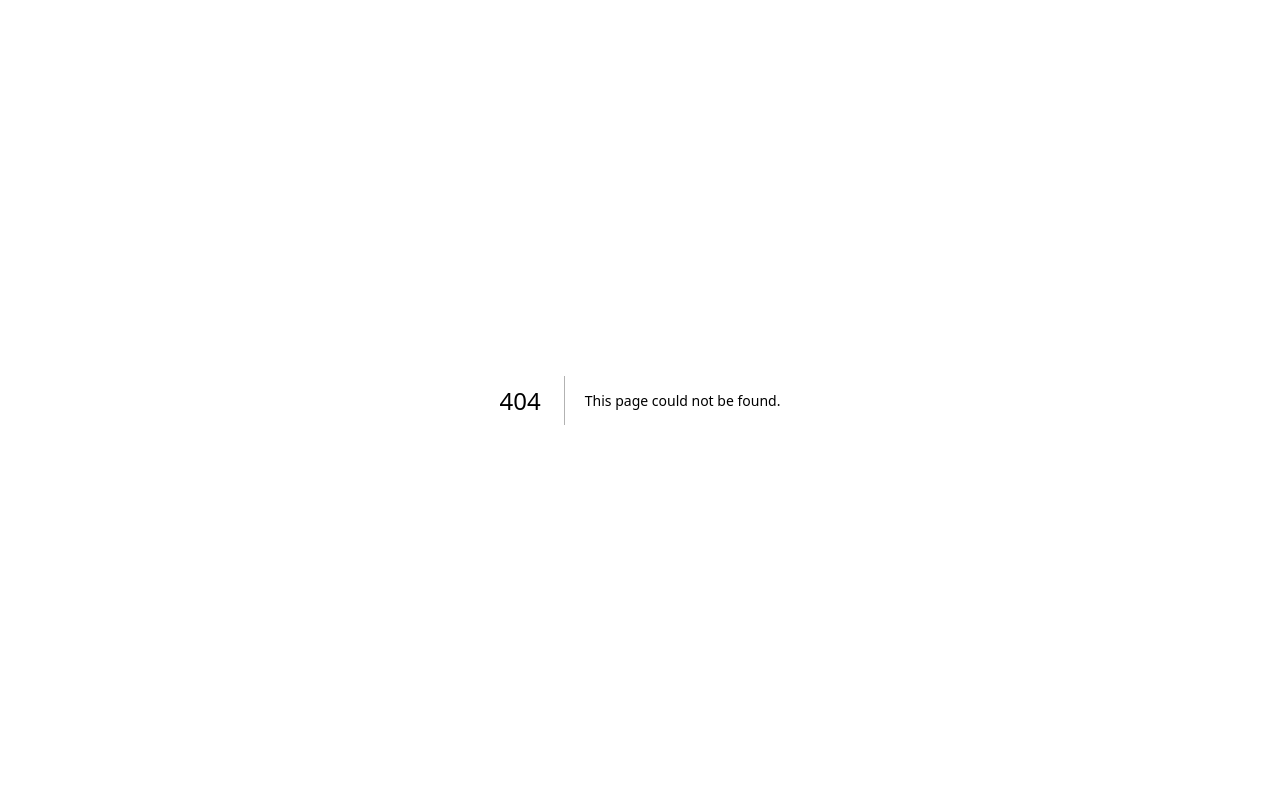
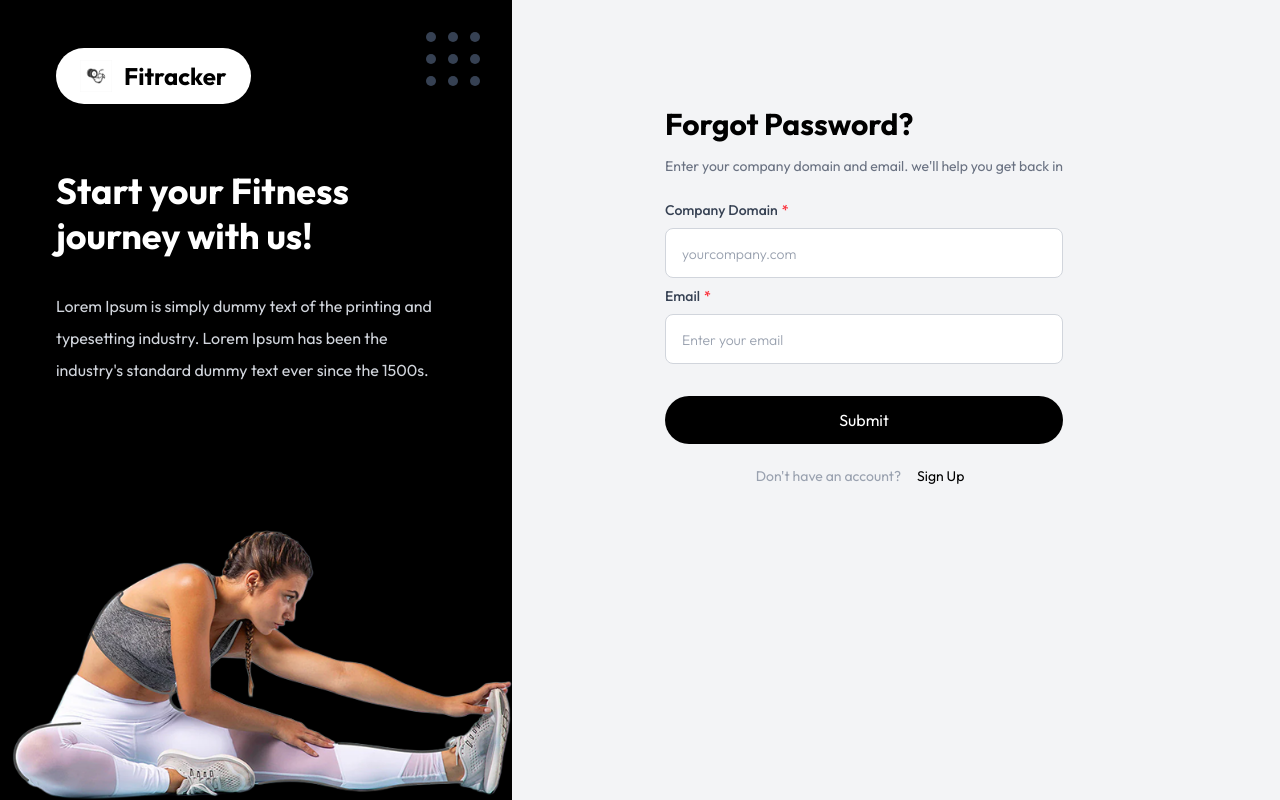
Before and after one commit to Poorvi1824/bookify, a Next.js app in the folder book/bookify/: page /forgotPassword in a window 1280 px wide. Before the commit this address had no page. Built offline with nearby package versions, Linux system fonts and the light colour scheme.

Commit message:
forgot email & start settings

```diff
--- /dev/null
+++ b/book/bookify/src/app/(auth)/forgotPassword/page.js
@@ -0,0 +1,138 @@
+"use client";
+
+import { useState } from "react";
+
+import Input from "@/app/component/uicomponents/input"
+import Button from "@/app/component/uicomponents/button";
+import { forgotPassword } from "@/app/services/authServices";
+import { useRouter } from "next/navigation";
+import { toast } from "react-toastify";
+
+
+const ForgotPassword=()=>{
+    const [loading, setLoading] = useState(false);
+    const [domainname, setDomainName] = useState("");
+    const[email,setEmail]=useState("")
+
+const router=useRouter()
+
+ const handleSubmit = async (e) => {
+  e.preventDefault();
+
+  if (!domainname.trim()) {
+    toast.error("Company domain is required.");
+    return;
+  }
+
+  if (!email.trim()) {
+    toast.error("Email is required.");
+    return;
+  }
+
+  setLoading(true);
+
+  const response = await forgotPassword(email, domainname);
+
+  setLoading(false);
+
+  if (response.success) {
+    toast.success(response.message);
+
+    setEmail("");
+    setDomainName("");
+    router.back()
+  } else {
+    toast.error(response.message);
+  }
+};
+
+
+
+
+
+
+
+
+    return(<>
+
+     <div className="h-screen w-full bg-gray-100  items-center flex flex-col ">
+        <div className="h-screen w-full bg-gray-100  items-center flex flex-col ">
+
+          <div className="h-screen w-[500]  flex flex-col mt-22 ">
+
+            {/* heading */}
+            <div className="flex mt-3 flex-col">
+              <h1 className="text-black text-3xl  font-bold leading-12">Forgot Password?</h1>
+              <span className="text-gray-500 mt-2 text-sm">Enter your company domain and email. we'll help you get back in</span>
+            </div>
+
+            {/* loginform */}
+
+            <div className="flex flex-col mt-6">
+              <form
+                onSubmit={handleSubmit}
+
+              >
+
+                <Input
+                label="Company Domain"
+                  type="text"
+                  name="comapany Domain"
+                  placeholder="yourcompany.com"
+                  value={domainname}
+                  onChange={(e) => setDomainName(e.target.value)}
+                  required
+
+                  className="w-full mb-2 px-4 py-3  bg-white  text-black rounded focus:outline-none focus:ring-2 focus:ring-blue-500 placeholder:text-sm placeholder:text-gray-400"
+                />
+
+                 <Input
+                label="Email"
+                  type="email"
+                  name="email"
+                  placeholder="Enter your email"
+                  value={email}
+                  onChange={(e) => setEmail(e.target.value)}
+                  required
+
+                  className="w-full mb-2 px-4 py-3  bg-white  text-black rounded focus:outline-none focus:ring-2 focus:ring-blue-500 placeholder:text-sm placeholder:text-gray-400"
+                />
+
+
+  {/* signinbutton */}
+
+                <button
+                  type="submit"
+                  disabled={loading}
+                  className="w-full bg-black mt-6  text-white py-3 rounded-3xl   disabled:bg-gray-950"
+                >
+                  {loading ? "Logging in..." : "Submit"}
+                </button>
+                </form>
+  </div>
+
+  <div className="text-center mt-4">
+                <span className="text-sm text-gray-400">
+                  Don't have an account?
+                </span>
+
+                <Button
+                  type="button"
+                  onClick={() => router.push("/signup")}
+                  className="ml-2 text-black hover:underline"
+                >
+                  Sign Up
+                </Button>
+              </div>
+
+
+
+
+  </div>  </div> </div>
+
+
+
+
+    </>)
+}
+export default ForgotPassword
--- a/book/bookify/src/app/(auth)/layout.js
+++ b/book/bookify/src/app/(auth)/layout.js
@@ -54,8 +54,8 @@ export default function AuthLayout({ children }) {
           className="
             absolute
             bottom-0
-            right-[-120px]
-            w-[700px]
+            right-[0]
+            w-[500px]
             object-contain
             pointer-events-none
           "
--- a/book/bookify/src/app/(auth)/login/page.js
+++ b/book/bookify/src/app/(auth)/login/page.js
@@ -6,6 +6,7 @@ import { auth, db } from "../../../firebase/firebase";
 
 import { useRouter } from "next/navigation";
 import { toast } from "react-toastify";
+import Button from "@/app/component/uicomponents/button";
 
 export default function LoginPage() {
   const [email, setEmail] = useState("");
@@ -131,9 +132,13 @@ export default function LoginPage() {
                 )}
 
 
-                <div className="flex flex-col justify-end mt-4">
-                  <span className="text-black font-semibold text-text15 text-end hover:underline tracking-wide">forgot password</span>
-                  <span className="text-black font-semibold text-text15 text-end hover:underline tracking-wide">forgot company name?</span>
+                <div className="flex flex-col justify-end  justify=-end mt-4">
+
+                  < Button
+                    onClick={() => router.push("/forgotPassword")}
+                  className="text-black font-semibold text-text15 text-end hover:underline tracking-wide">forgot password</Button>
+                  <Button
+                    onClick={() => router.push("/signup")} className="text-black font-semibold text-text15 text-end hover:underline tracking-wide">forgot company name?</Button>
 
 
                 </div>
@@ -158,13 +163,13 @@ export default function LoginPage() {
                   Don't have an account?
                 </span>
 
-                <button
+                <Button
                   type="button"
                   onClick={() => router.push("/signup")}
                   className="ml-2 text-black hover:underline"
                 >
                   Sign Up
-                </button>
+                </Button>
               </div>
             </div>
 
--- /dev/null
+++ b/book/bookify/src/app/component/settings/settingsMenu.js
@@ -0,0 +1,29 @@
+import {
+  User,
+  Building2,
+  Settings,
+  Globe,
+} from "lucide-react";
+
+export const settingsMenu = [
+  {
+    title: "User Profile",
+    href: "/dashboard/settings/UserProfile",
+    icon: User,
+  },
+  {
+    title: "Gym Details",
+    href: "/dashboard/settings/gym-details",
+    icon: Building2,
+  },
+  {
+    title: "Configuration",
+    href: "/dashboard/settings/configuration",
+    icon: Settings,
+  },
+  {
+    title: "Web Config",
+    href: "/dashboard/settings/web-config",
+    icon: Globe,
+  },
+];
--- /dev/null
+++ b/book/bookify/src/app/component/settings/settingsSidebar.js
@@ -0,0 +1,48 @@
+"use client";
+
+import Link from "next/link";
+import { usePathname } from "next/navigation";
+import { settingsMenu } from "./settingsMenu";
+
+const SettingsSidebar = () => {
+  const pathname = usePathname();
+
+  return (
+    <aside className="w-72 bg-white border-r border-gray-200 flex-shrink-0">
+      <div className="p-6">
+        <h2 className="text-xs font-semibold tracking-widest text-gray-500 uppercase">
+          Settings
+        </h2>
+
+        <div className="mt-6 space-y-2">
+          {settingsMenu.map((item) => {
+            const Icon = item.icon;
+
+            const active = pathname === item.href;
+
+            return (
+              <Link
+                key={item.title}
+                href={item.href}
+                className={`flex items-center px-4 gap-2 rounded-xl py-2 transition-all
+                ${
+                  active
+                    ? "bg-black text-white"
+                    : "text-gray-600 hover:bg-gray-100"
+                }`}
+              >
+                <Icon size={18} />
+
+                <span className="font-medium text-sm text-gray-500">
+                  {item.title}
+                </span>
+              </Link>
+            );
+          })}
+        </div>
+      </div>
+    </aside>
+  );
+};
+
+export default SettingsSidebar;
--- /dev/null
+++ b/book/bookify/src/app/dashboard/settings/UserProfile/page.js
@@ -0,0 +1,33 @@
+
+"use client"
+ import react from "react";
+
+
+const ProfilePage=()=> {
+
+
+
+
+
+
+    return (
+        <>
+    <div>
+      <h1 className="text-2xl font-bold">
+        User Profile
+      </h1>
+
+      <p className="text-gray-400 mt-2 mb-3">
+        Manage your personal account settings
+      </p>
+    </div>
+    <div className="w-[75%] flex flex-col bg-white m-auto p-auto h-screen">
+<span></span>
+
+
+    </div>
+    </>
+
+  );
+}
+export default ProfilePage
--- /dev/null
+++ b/book/bookify/src/app/dashboard/settings/layout.js
@@ -0,0 +1,16 @@
+import SettingsSidebar from "@/app/component/settings/settingsSidebar";
+
+
+export default function SettingsLayout({ children }) {
+  return (
+    <div className="flex h-full">
+      <SettingsSidebar />
+
+      <main className="flex-1 bg-[#F7F8FC] overflow-y-auto">
+        <div className="p-10">
+          {children}
+        </div>
+      </main>
+    </div>
+  );
+}
--- /dev/null
+++ b/book/bookify/src/app/dashboard/settings/page.js
@@ -0,0 +1,5 @@
+import { redirect } from "next/navigation";
+
+export default function SettingsPage() {
+  redirect("/dashboard/settings/UserProfile");
+}
--- /dev/null
+++ b/book/bookify/src/app/services/authServices.js
@@ -0,0 +1,42 @@
+import { auth, db } from "@/firebase/firebase";
+import { sendPasswordResetEmail } from "firebase/auth";
+import {
+  collection,
+  query,
+  where,
+  getDocs,
+} from "firebase/firestore";
+
+export const forgotPassword = async (email, domain) => {
+  try {
+    const q = query(
+      collection(db, "users"),
+      where("email", "==", email.trim().toLowerCase()),
+      where("domain", "==", domain.trim().toLowerCase())
+    );
+
+    const snapshot = await getDocs(q);
+
+    if (snapshot.empty) {
+      return {
+        success: false,
+        message: "Invalid email or company domain.",
+      };
+    }
+
+    await sendPasswordResetEmail(auth, email.trim());
+
+    return {
+      success: true,
+      message: "Password reset link has been sent to your email.",
+    };
+  } catch (error) {
+  console.log(error.code);
+  console.log(error.message);
+
+  return {
+    success: false,
+    message: error.message,
+  };
+}
+};
```
